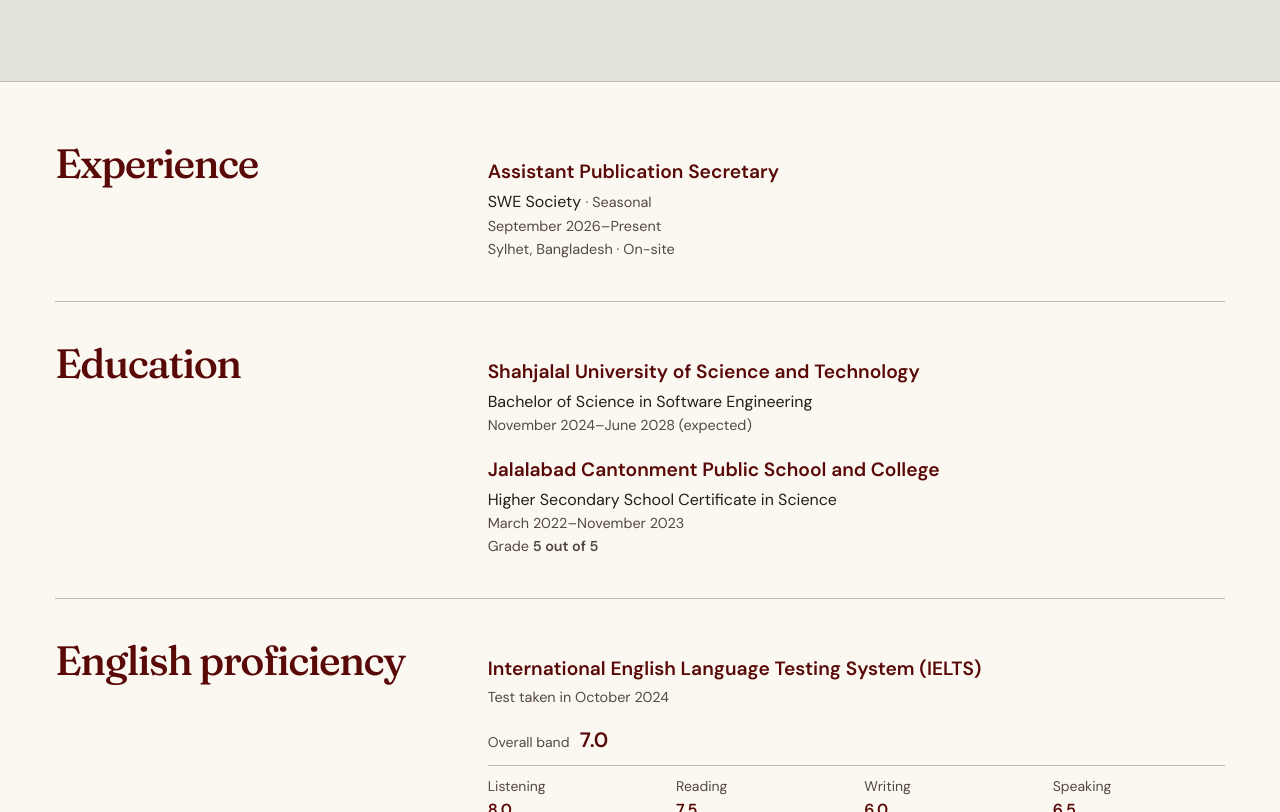
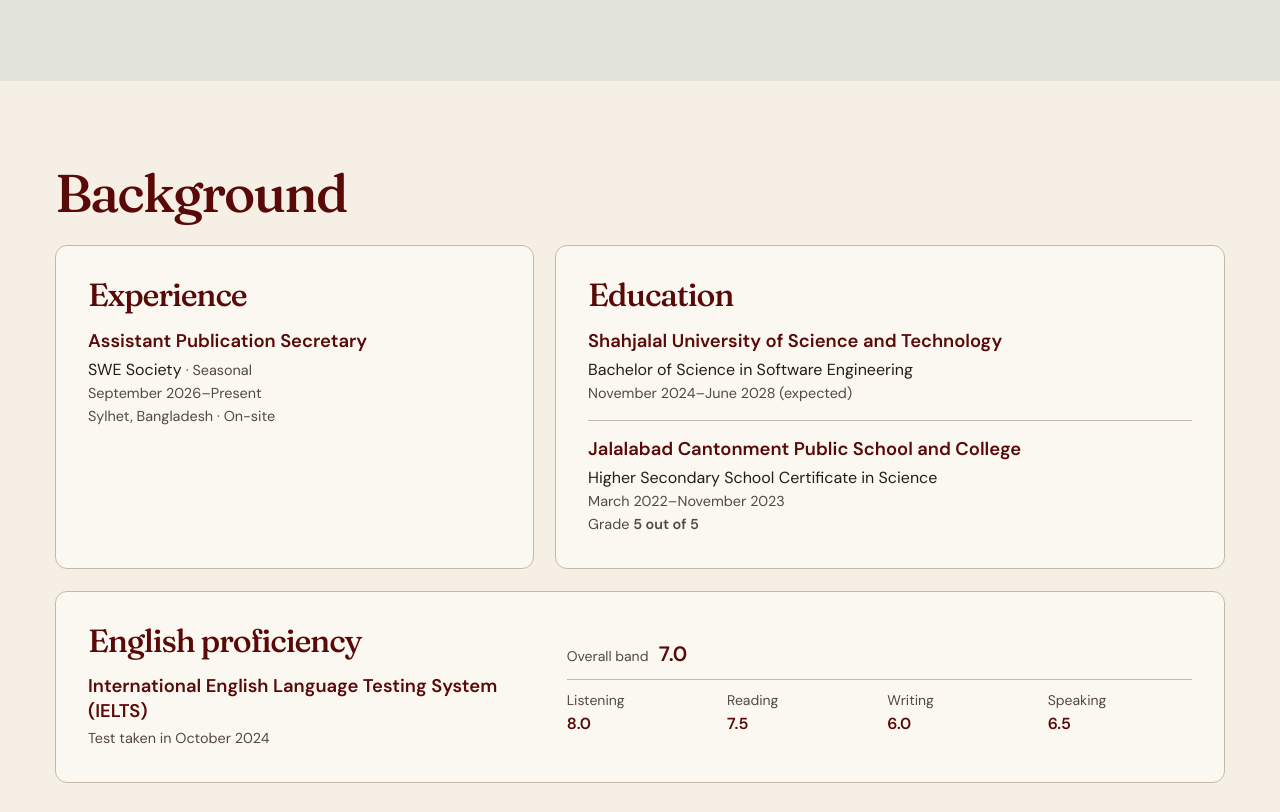
Before and after one commit to borno18/My-Portfolio, an Astro site: page / in a window 1280 px wide. Shown: the part 1988-2800 px from the top of the page. Built offline with nearby package versions, Linux system fonts and the light colour scheme; Astro itself is replaced by a stand-in of ours; no server answers.

Commit message:
Separate portfolio background sections and add downloadable CV

```diff
--- a/public/theme.js
+++ b/public/theme.js
@@ -23,6 +23,12 @@
   document.addEventListener('DOMContentLoaded', () => {
     const button = document.querySelector('[data-theme-toggle]');
     apply(selected || automatic());
+    const masthead = document.querySelector('.masthead');
+    if (masthead && 'ResizeObserver' in window) {
+      const updateOffset = () => root.style.setProperty('--masthead-offset', masthead.offsetHeight + 'px');
+      updateOffset();
+      new ResizeObserver(updateOffset).observe(masthead);
+    }
     button?.addEventListener('click', () => {
       selected = root.dataset.theme === 'dark' ? 'light' : 'dark';
       try { localStorage.setItem(storageKey, selected); } catch {}
--- a/site/components/Background.astro
+++ b/site/components/Background.astro
@@ -7,28 +7,29 @@ const scores = [
 ];
 ---
 
-<div class="background">
-  <div class="wrap background-inner">
-    <section class="background-row" id="experience" aria-labelledby="experience-heading">
-      <h2 id="experience-heading">Experience</h2>
+<section class="wrap band background" id="background" aria-labelledby="background-heading">
+  <div class="section-head"><h2 id="background-heading">Background</h2></div>
+  <div class="background-grid">
+    <section class="background-panel" id="experience" aria-labelledby="experience-heading">
+      <h3 id="experience-heading">Experience</h3>
       <div>
-        <h3>Assistant Publication Secretary</h3>
+        <h4>Assistant Publication Secretary</h4>
         <p>SWE Society <span class="detail">· Seasonal</span></p>
         <p class="detail"><time datetime="2026-09">September 2026</time>–Present</p>
         <p class="detail">Sylhet, Bangladesh · On-site</p>
       </div>
     </section>
 
-    <section class="background-row" id="education" aria-labelledby="education-heading">
-      <h2 id="education-heading">Education</h2>
+    <section class="background-panel" id="education" aria-labelledby="education-heading">
+      <h3 id="education-heading">Education</h3>
       <div>
         <article class="education-entry">
-          <h3>Shahjalal University of Science and Technology</h3>
+          <h4>Shahjalal University of Science and Technology</h4>
           <p>Bachelor of Science in Software Engineering</p>
           <p class="detail"><time datetime="2024-11">November 2024</time>–<time datetime="2028-06">June 2028</time> (expected)</p>
         </article>
         <article class="education-entry">
-          <h3>Jalalabad Cantonment Public School and College</h3>
+          <h4>Jalalabad Cantonment Public School and College</h4>
           <p>Higher Secondary School Certificate in Science</p>
           <p class="detail"><time datetime="2022-03">March 2022</time>–<time datetime="2023-11">November 2023</time></p>
           <p class="detail">Grade <strong>5 out of 5</strong></p>
@@ -36,12 +37,13 @@ const scores = [
       </div>
     </section>
 
-    <section class="background-row" id="english-proficiency" aria-labelledby="english-heading">
-      <h2 id="english-heading">English proficiency</h2>
+    <section class="background-panel language" id="english-proficiency" aria-labelledby="english-heading">
       <div>
-        <h3>International English Language Testing System (IELTS)</h3>
+        <h3 id="english-heading">English proficiency</h3>
+        <h4>International English Language Testing System (IELTS)</h4>
         <p class="detail">Test taken in <time datetime="2024-10">October 2024</time></p>
-        <dl class="scores">
+      </div>
+      <dl class="scores">
           <div class="overall">
             <dt>Overall band</dt>
             <dd>7.0</dd>
@@ -50,40 +52,50 @@ const scores = [
             <dt>{label}</dt>
             <dd>{score}</dd>
           </div>)}
-        </dl>
-      </div>
+      </dl>
     </section>
   </div>
-</div>
+</section>
 
 <style>
-  .background {
+  .background-grid {
+    display: grid;
+    grid-template-columns: minmax(0, 1fr) minmax(0, 1.4fr);
+    gap: clamp(.8rem, 2vw, 1.35rem);
+  }
+  .background-panel {
     background: var(--paper);
-    border-block: 1px solid var(--line);
+    border: 1px solid var(--line);
+    border-radius: 12px;
+    padding: clamp(1.15rem, 3vw, 2rem);
   }
-  .background-inner { padding-block: clamp(.5rem, 2vw, 1.25rem); }
-  .background-row {
+  .language {
+    grid-column: 1 / -1;
     display: grid;
-    grid-template-columns: minmax(0, 1fr) minmax(0, 2fr);
-    gap: .85rem clamp(1.25rem, 5vw, 4rem);
-    align-items: baseline;
-    padding-block: clamp(1.4rem, 4vw, 2.5rem);
+    grid-template-columns: minmax(0, 1fr) minmax(0, 1.4fr);
+    align-items: center;
+    gap: 1rem clamp(1rem, 3vw, 2rem);
   }
-  .background-row + .background-row { border-top: 1px solid var(--line); }
-  h2 { font-size: clamp(1.65rem, 3.2vw, 2.75rem); }
   h3 {
-    font: 600 clamp(1rem, 1.8vw, 1.2rem)/1.35 var(--body);
-    letter-spacing: normal;
-    text-wrap: wrap;
-    margin-bottom: .25rem;
+    margin-bottom: 1rem;
+    font-size: clamp(1.55rem, 2.5vw, 2.15rem);
+  }
+  h4 {
+    margin: 0 0 .2rem;
+    color: var(--heading);
+    font: 600 clamp(1rem, 1.8vw, 1.15rem)/1.35 var(--body);
   }
   .detail { color: var(--muted); font-size: .9rem; }
-  .education-entry + .education-entry { margin-top: 1.2rem; }
+  .education-entry + .education-entry {
+    border-top: 1px solid var(--line);
+    margin-top: .95rem;
+    padding-top: .95rem;
+  }
   .scores {
     display: grid;
     grid-template-columns: repeat(4, minmax(0, 1fr));
     gap: .55rem 1rem;
-    margin: .85rem 0 0;
+    margin: 0;
     font-variant-numeric: tabular-nums;
   }
   .overall {
@@ -97,8 +109,8 @@ const scores = [
   dt { color: var(--muted); font-size: .875rem; }
   dd { margin: 0; color: var(--heading); font-weight: 600; }
   .overall dd { font-size: 1.3rem; }
-  @media (max-width: 680px) {
-    .background-row { grid-template-columns: 1fr; }
+  @media (max-width: 720px) {
+    .background-grid, .language { grid-template-columns: 1fr; }
   }
   @media (max-width: 400px) {
     .scores { grid-template-columns: repeat(2, minmax(0, 1fr)); }
--- a/site/layouts/Base.astro
+++ b/site/layouts/Base.astro
@@ -46,6 +46,7 @@ const path = Astro.url.pathname.replace(/\/$/, '') || '/';
       <nav aria-label="Main">
         <Link href={path === '/' ? '#about' : '/#about'}>About</Link>
         <Link href="/projects" aria-current={path === '/projects' ? 'page' : path.startsWith('/work/') ? 'true' : undefined}>Projects</Link>
+        <Link href={path === '/' ? '#background' : '/#background'}>Background</Link>
         <Link href="/blog" aria-current={path.startsWith('/blog') ? 'true' : undefined}>Blog</Link>
         <Link href="/photos" aria-current={path === '/photos' ? 'page' : undefined}>Photography</Link>
         <Link href="/contact" aria-current={path === '/contact' ? 'page' : undefined}>Contact</Link>
--- a/site/pages/index.astro
+++ b/site/pages/index.astro
@@ -24,7 +24,10 @@ const person = { '@type': 'Person', name: 'Joydip Majumdar', jobTitle: 'Software
       <h1 id="intro">Joydip Majumdar</h1>
       <p class="role">Software engineering student at SUST</p>
       <p class="intro">I build web and mobile apps, from offline attendance tools to campus tournament software. Away from my desk, I photograph everyday life in Sylhet.</p>
-      <div class="actions"><Link class="button" href="#projects">View projects</Link><Link class="button secondary" href="https://www.linkedin.com/in/joydip-majumdar/">LinkedIn</Link></div>
+      <div class="actions">
+        <Link class="button" href="#projects">View projects</Link>
+        <Link class="button secondary" href="/Joydip-Majumdar-CV.pdf" download="Joydip-Majumdar-CV.pdf">Download CV</Link>
+      </div>
     </div>
     <div class="portrait-panel">
       <Image src={portrait} alt="Portrait of Joydip Majumdar" width={960} widths={[400, 640, 960]} sizes="(max-width: 680px) 86vw, 43vw" format="webp" loading="eager" fetchpriority="high" />
--- a/site/style.css
+++ b/site/style.css
@@ -34,6 +34,7 @@
 }
 
 * { box-sizing: border-box; }
+html { scroll-padding-top: var(--masthead-offset, 5.25rem); }
 body { margin: 0; min-height: 100dvh; display: flex; flex-direction: column; background: var(--canvas); color: var(--ink); font: 400 1rem/1.6 var(--body); }
 main { flex: 1; }
 [hidden] { display: none !important; }
@@ -57,7 +58,7 @@ p { max-width: 66ch; }
 .skip { position: fixed; top: .6rem; left: .6rem; padding: .75rem; background: var(--paper); transform: translateY(-165%); z-index: 5; }
 .skip:focus { transform: translateY(0); }
 
-.masthead { background: var(--sage-soft); border-bottom: 1px solid var(--line); }
+.masthead { position: sticky; top: 0; z-index: 4; background: var(--sage-soft); border-bottom: 1px solid var(--line); }
 .site-header { min-height: 72px; display: grid; grid-template-columns: 1fr auto auto; align-items: center; column-gap: clamp(1rem, 4vw, 3rem); }
 .wordmark { font-size: 1rem; font-weight: 600; white-space: nowrap; }
 .site-header a { text-decoration: none; }
@@ -213,11 +214,14 @@ form textarea { min-height: 6rem; resize: vertical; }
   .portrait-panel img { height: clamp(320px, 51vw, 420px); }
   .gallery { grid-template-columns: 1fr 1fr; }
 }
+@media (max-width: 800px) {
+  html { scroll-padding-top: var(--masthead-offset, 9rem); }
+  .site-header { grid-template-columns: 1fr auto; row-gap: 0; padding-block: .5rem 0; }
+  .site-header nav { grid-column: 1 / -1; grid-row: 2; gap: 0 clamp(.4rem, 1.6vw, .875rem); font-size: clamp(.75rem, 3.15vw, .875rem); }
+  .theme-toggle { grid-column: 2; grid-row: 1; }
+}
 @media (max-width: 680px) {
   .wrap, .reading { width: calc(100% - 2rem); }
-  .site-header { grid-template-columns: 1fr auto; row-gap: 0; padding-block: .5rem 0; }
-  .site-header nav { grid-column: 1 / -1; grid-row: 2; gap: 0 clamp(.5rem, 2vw, .875rem); font-size: .875rem; }
-  .theme-toggle { grid-column: 2; grid-row: 1; }
   .hero, .photo-feature, .contact-layout, .project-row { grid-template-columns: 1fr; }
   .hero { padding-block: 2rem 3rem; gap: 1.5rem; }
   .hero-copy { padding-block: 0; }
```
Also changed, not shown: vercel.json, 1 other file.
